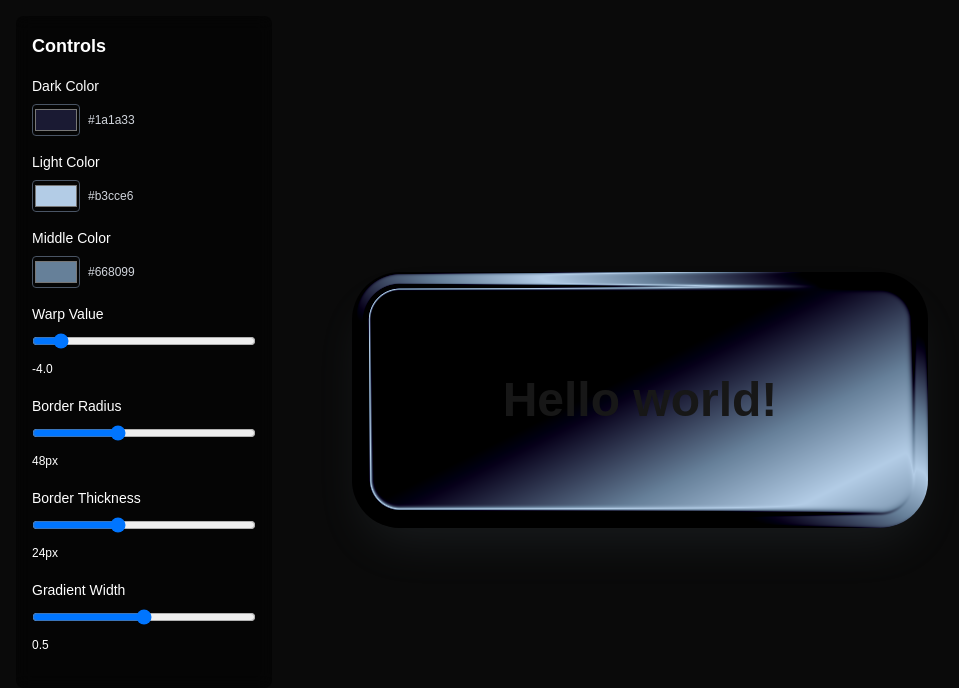
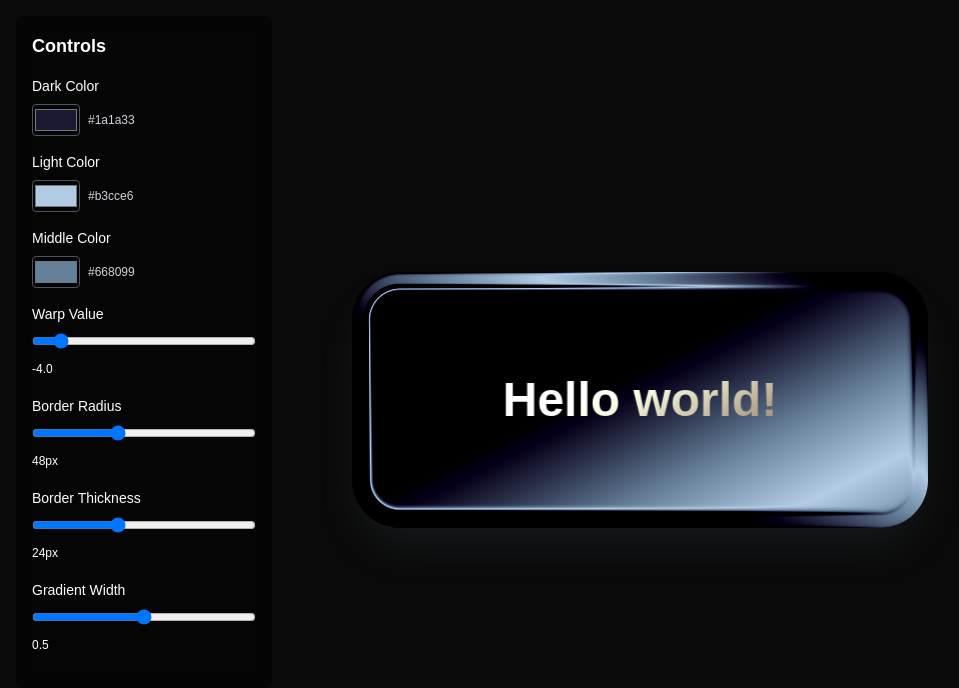
Before and after one commit to shroo3ey/webgl-button, a Next.js app: page / in a window 1280 px wide. Shown: the top 688 px of the page, without its empty margins (0-959 px from the left). Built offline with nearby package versions, Linux system fonts and the light colour scheme.

Commit message:
added mix blend diff to text

```diff
--- a/src/app/page.tsx
+++ b/src/app/page.tsx
@@ -366,7 +366,7 @@ const WebGLGradient = () => {
           className="w-full h-full block"
           style={{ width: '100%', height: '100%' }}
         />
-        <p className="absolute top-1/2 left-1/2 -translate-x-1/2 -translate-y-1/2 text-5xl font-bold z-100 select-none">Hello world!</p>
+        <p className="absolute top-1/2 left-1/2 -translate-x-1/2 -translate-y-1/2 text-5xl font-bold z-100 select-none" style={{ mixBlendMode: 'difference', color: 'white' }}>Hello world!</p>
       </div>
 
       {/* Controls Panel */}
```
